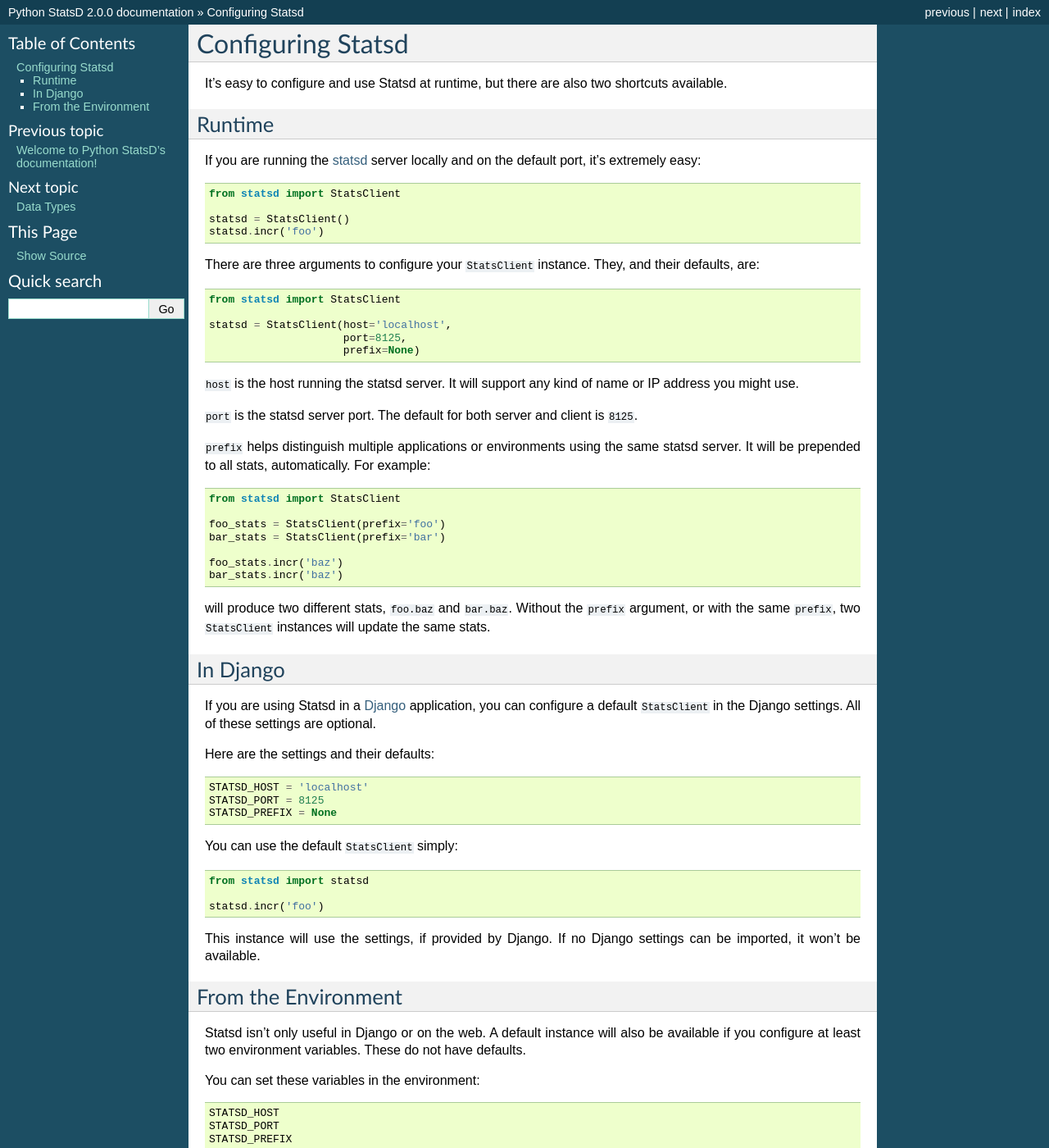
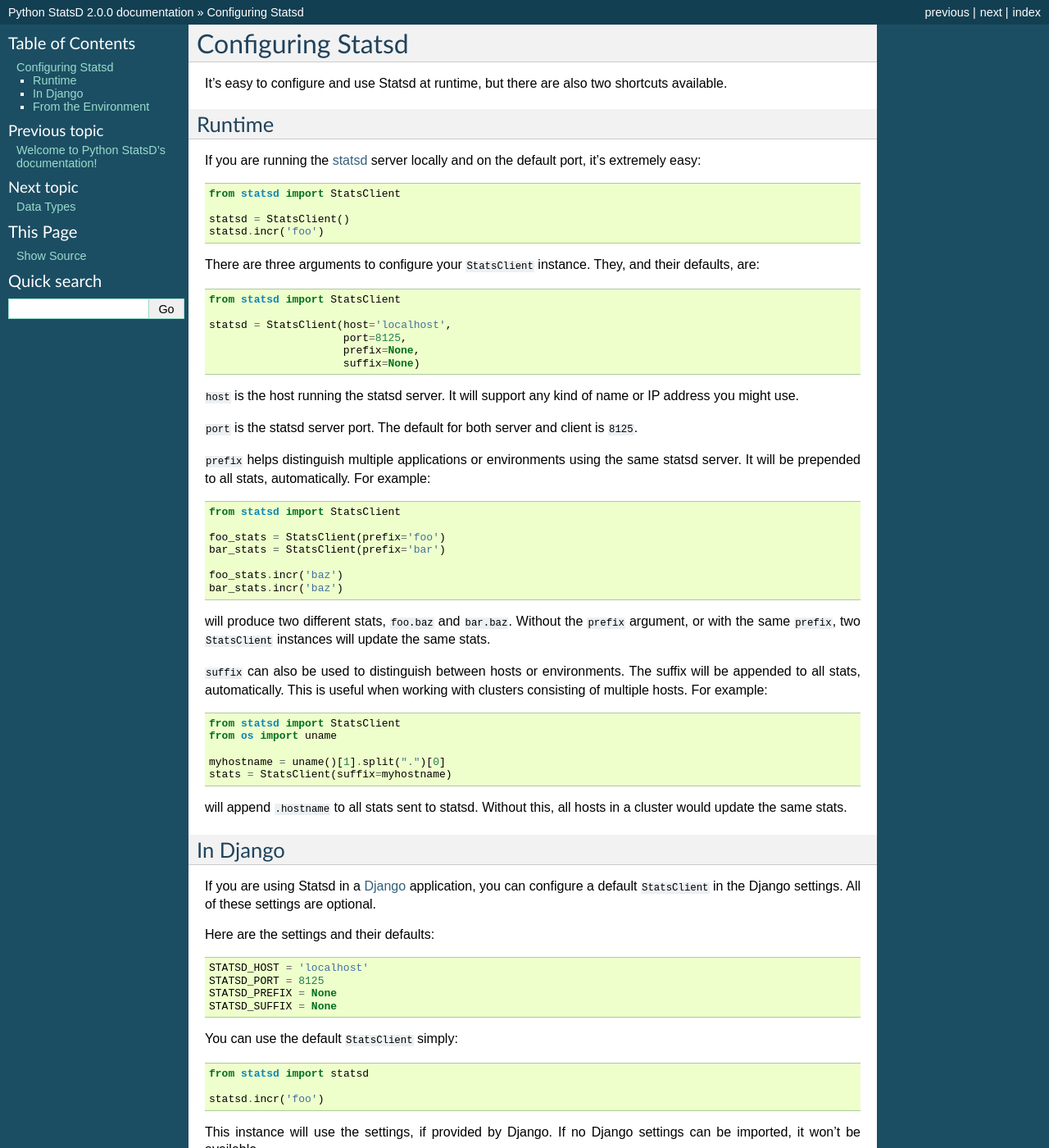
Before and after one commit to jsocol/pystatsd, a Sphinx documentation site: the page built from docs/configure.rst, in a window 1280 px wide and 1400 px high. Shown: the whole window at 82% size. Built offline with Sphinx 7.4.7, drawn with Linux system fonts in a browser that asks for light colours; formulas are drawn with MathJax 3.

Commit message:
Added suffix parameter
Added a statsd suffix that works just like the prefix, but appends to the metric's key instead
Added tests
Updated documentation

```diff
--- a/docs/configure.rst
+++ b/docs/configure.rst
@@ -26,7 +26,8 @@
 
     statsd = StatsClient(host='localhost',
                          port=8125,
-                         prefix=None)
+                         prefix=None,
+                         suffix=None)
 
 ``host`` is the host running the statsd server. It will support any kind
 of name or IP address you might use.
@@ -50,6 +51,19 @@
 the ``prefix`` argument, or with the same ``prefix``, two
 ``StatsClient`` instances will update the same stats.
 
+``suffix`` can also be used to distinguish between hosts or environments.
+The suffix will be appended to all stats, automatically. This is useful
+when working with clusters consisting of multiple hosts. For example::
+
+    from statsd import StatsClient
+    from os import uname
+
+    myhostname = uname()[1].split(".")[0]
+    stats = StatsClient(suffix=myhostname)
+
+will append ``.hostname`` to all stats sent to statsd. Without this, all
+hosts in a cluster would update the same stats.
+
 
 In Django
 =========
@@ -63,6 +77,7 @@
     STATSD_HOST = 'localhost'
     STATSD_PORT = 8125
     STATSD_PREFIX = None
+    STATSD_SUFFIX = None
 
 You can use the default ``StatsClient`` simply::
 
--- a/docs/index.rst
+++ b/docs/index.rst
@@ -20,11 +20,11 @@
     >>> c.incr('foo')  # Increment the 'foo' counter.
     >>> c.timing('stats.timed', 320)  # Record a 320ms 'stats.timed'.
 
-You can also add a prefix to all your stats::
+You can also add a prefix and/or suffix to all your stats::
 
     >>> import statsd
-    >>> c = statsd.StatsClient('localhost', 8125, prefix='foo')
-    >>> c.incr('bar')  # Will be 'foo.bar' in statsd/graphite.
+    >>> c = statsd.StatsClient('localhost', 8125, prefix='foo', suffix='baz')
+    >>> c.incr('bar')  # Will be 'foo.bar.baz' in statsd/graphite.
 
 
 Installing
--- a/docs/reference.rst
+++ b/docs/reference.rst
@@ -21,7 +21,7 @@
 
 ::
 
-    StatsClient(host='localhost', port=8125, prefix=None)
+    StatsClient(host='localhost', port=8125, prefix=None, suffix=None)
 
 Create a new ``StatsClient`` instance with the appropriate connection
 and prefix information.
@@ -33,6 +33,8 @@
 * ``prefix``: a prefix to distinguish and group stats from an
   application or environment.
 
+* ``suffix``: a suffix to distinguish and group stats from an
+  application or environment.
 
 .. _incr:
 
--- a/statsd/__init__.py
+++ b/statsd/__init__.py
@@ -20,7 +20,8 @@
         host = getattr(settings, 'STATSD_HOST', 'localhost')
         port = getattr(settings, 'STATSD_PORT', 8125)
         prefix = getattr(settings, 'STATSD_PREFIX', None)
-        statsd = StatsClient(host, port, prefix)
+        suffix = getattr(settings, 'STATSD_SUFFIX', None)
+        statsd = StatsClient(host, port, prefix, suffix)
     except (socket.error, socket.gaierror, ImportError):
         pass
 elif 'STATSD_HOST' in os.environ:
@@ -28,6 +29,7 @@
         host = os.environ['STATSD_HOST']
         port = int(os.environ['STATSD_PORT'])
         prefix = os.environ.get('STATSD_PREFIX')
-        statsd = StatsClient(host, port, prefix)
+        suffix = os.environ.get('STATSD_SUFFIX')
+        statsd = StatsClient(host, port, prefix, suffix)
     except (socket.error, socket.gaierror, KeyError):
         pass
```
Also changed, not shown: 2 other files.
